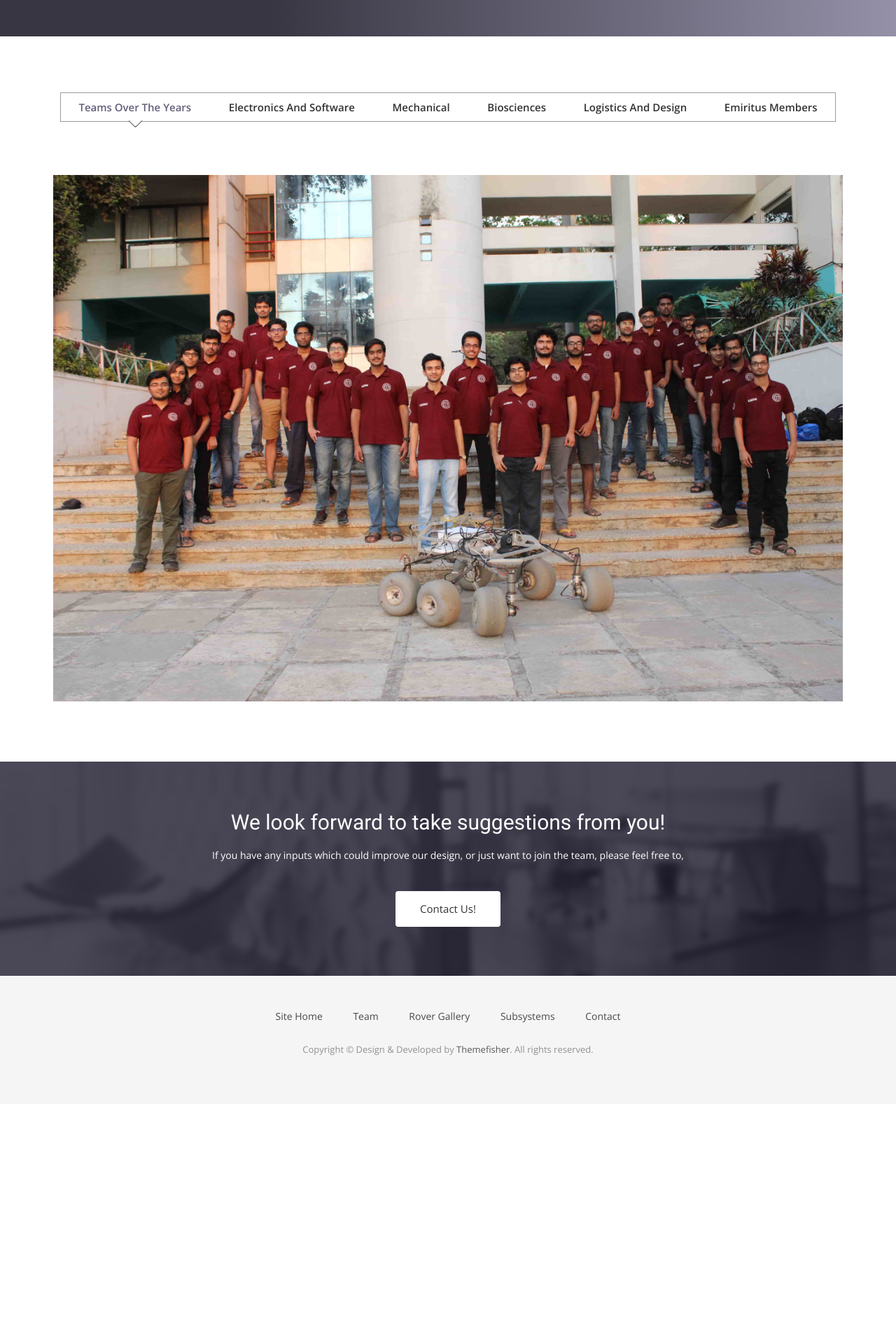
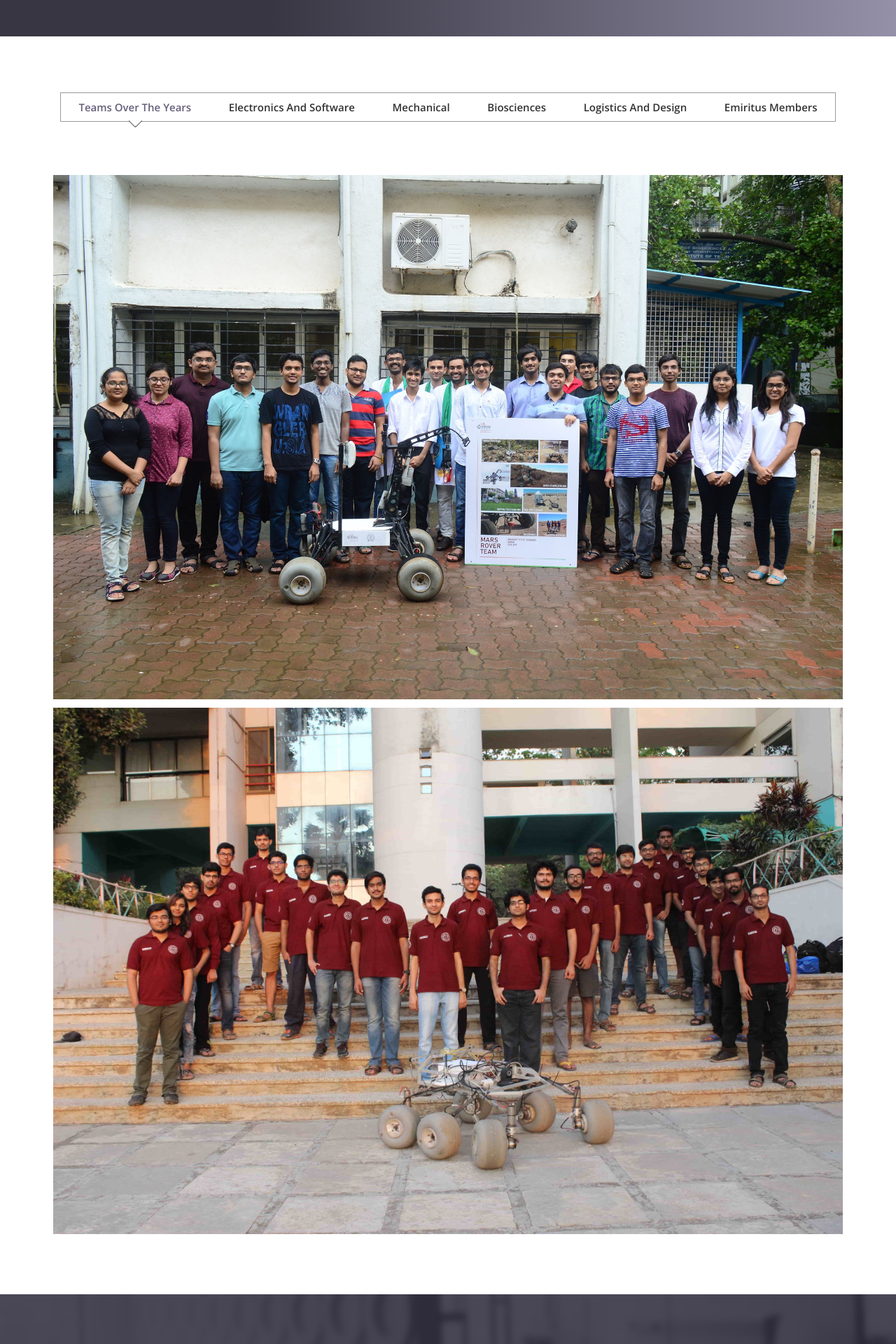
Before and after one commit to iitbmartian/old_website, a Jekyll site: the page built from team.html, in a window 1280 px wide. Shown: the part 402-2322 px from the top of the page at 70% size. Built offline with Jekyll 4.4.1, drawn with Linux system fonts in a browser that asks for light colours; nearby versions of some CDN libraries; some web fonts are replaced; before the commit the page ends 1979 px from its top, so only the background shows below that; grey boxes are pictures that could not be loaded.

Commit message:
Small Change

```diff
--- a/team.html
+++ b/team.html
@@ -36,6 +36,16 @@ permalink: /team/
 
               <div class="portfolio-contant2">
                 <ul id="portfolio-contant-active2">
+                  <li class="mix tStart">
+                      <a href="#">
+                        <img src="{{ site.baseurl }}/img/team_18_19.jpg" alt="">
+                        <div class="overly">
+                          <div class="position-center">
+                            <h2>The Team 2018-19</h2>
+                          </div>
+                        </div>
+                      </a>
+                  </li>
                   <li class="mix tStart">
                       <a href="#">
                         <img src="{{ site.baseurl }}/img/team1617.JPG" alt="">
```
Also changed, not shown: img/team_18_19.jpg (added), 2 other files.
